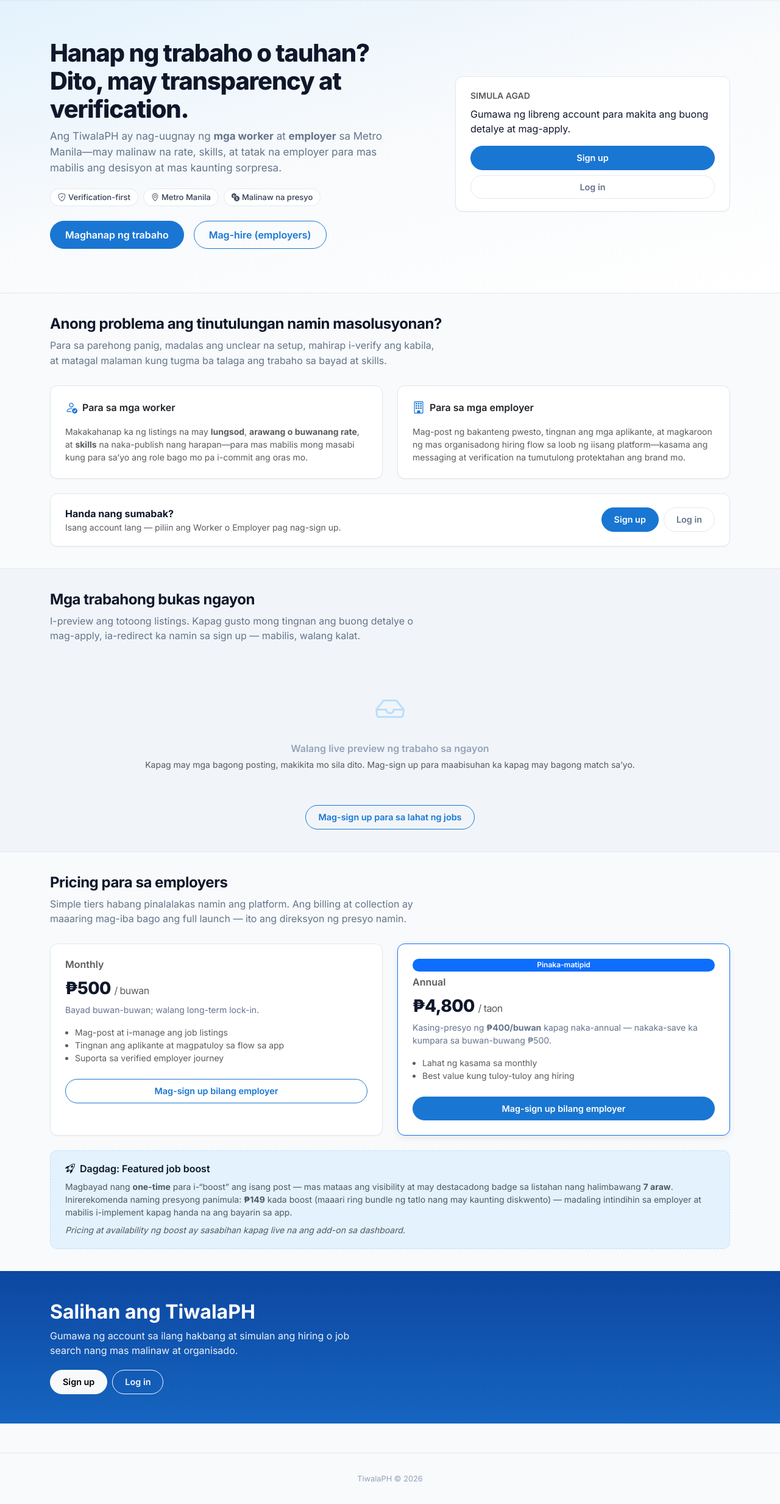
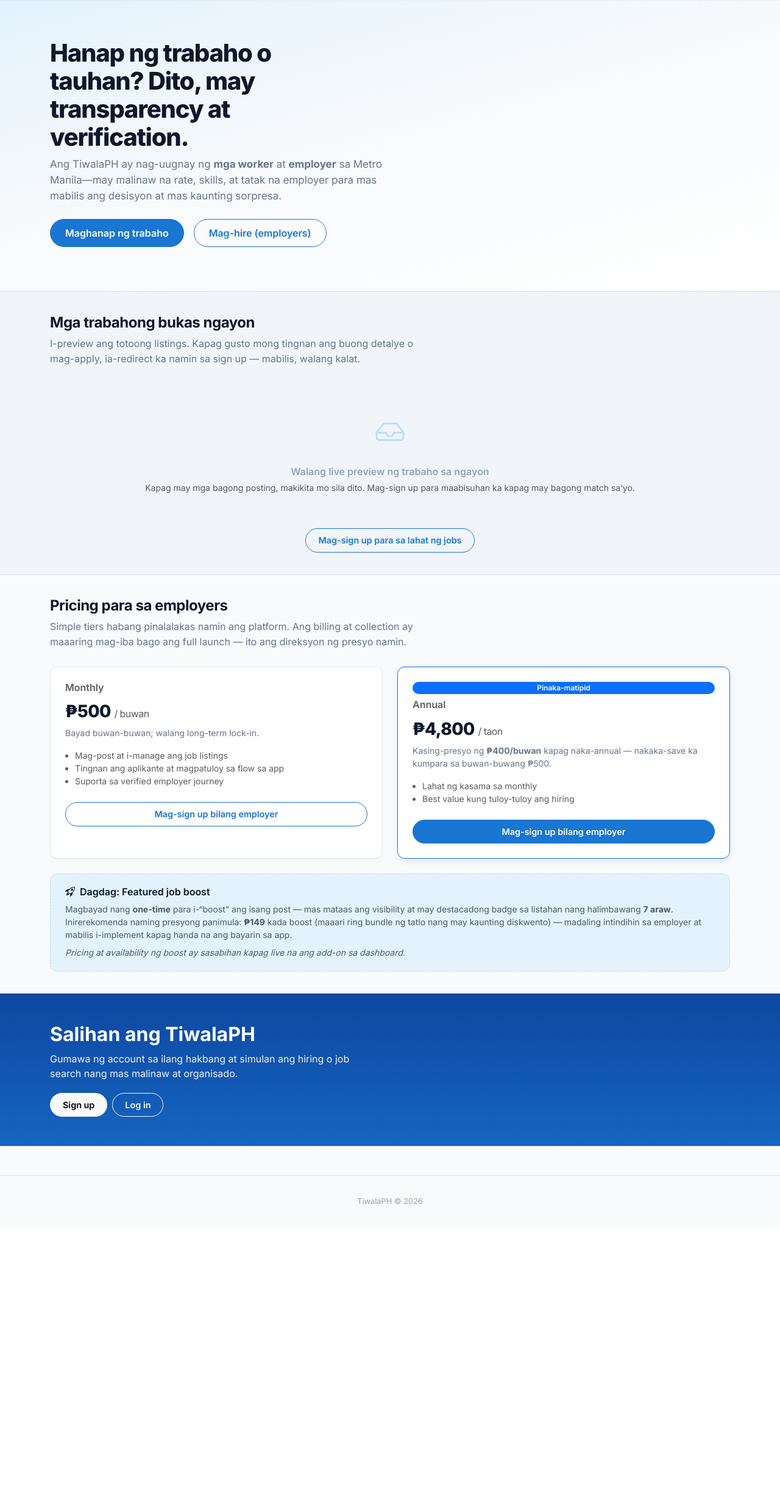
Before and after one commit to jazmin1110/ITENT-15x, a Django app: page / in a window 1280 px wide. Shown: the part 49-2515 px from the top of the page at 61% size. After the commit the page ends 2024 px from the top, so only its background shows below. Run offline with Django 4.2, Linux system fonts and the light colour scheme; data that the repository does not hold is empty.

Commit message:
ladning page edits

```diff
--- a/static/css/landing.css
+++ b/static/css/landing.css
@@ -37,12 +37,12 @@
   letter-spacing: -0.03em;
   line-height: 1.15;
   color: var(--color-text);
-  max-width: 18ch;
+  max-width: 22rem;
 }
 
 @media (min-width: 768px) {
   .landing-hero__title {
-    max-width: 22ch;
+    max-width: 28rem;
     font-size: 2.5rem;
   }
 }
@@ -52,23 +52,6 @@
   color: var(--color-text-muted);
   max-width: 36rem;
   line-height: 1.55;
-}
-
-.landing-trust-pills {
-  display: flex;
-  flex-wrap: wrap;
-  gap: 0.5rem;
-  margin-top: 1.25rem;
-}
-
-.landing-trust-pills .badge {
-  font-weight: 500;
-  padding: 0.45rem 0.75rem;
-  border-radius: var(--radius-pill);
-  background: var(--color-surface);
-  color: var(--gray-700);
-  border: 1px solid var(--color-border);
-  font-size: 0.8125rem;
 }
 
 .landing-section-title {
@@ -83,34 +66,6 @@
   max-width: 40rem;
   margin-bottom: 1.75rem;
   line-height: 1.55;
-}
-
-.landing-problem-grid .card {
-  border-radius: var(--radius-md);
-  border: 1px solid var(--color-border);
-  box-shadow: var(--shadow-sm);
-  height: 100%;
-}
-
-.landing-problem-grid .card-title {
-  font-weight: 600;
-  font-size: 1rem;
-  display: flex;
-  align-items: center;
-  gap: 0.5rem;
-}
-
-.landing-problem-grid .card-title i {
-  color: var(--color-primary);
-  font-size: 1.25rem;
-}
-
-.landing-cta-strip {
-  background: var(--color-surface);
-  border: 1px solid var(--color-border);
-  border-radius: var(--radius-md);
-  padding: 1.25rem 1.5rem;
-  box-shadow: var(--shadow-sm);
 }
 
 .landing-preview {
--- a/templates/marketing/landing.html
+++ b/templates/marketing/landing.html
@@ -13,73 +13,20 @@
 <div class="landing-page">
   <header class="landing-hero">
     <div class="container">
-      <div class="row align-items-center gy-4">
-        <div class="col-lg-7">
+      <div class="row">
+        <div class="col-lg-10 col-xl-9">
           <h1 class="landing-hero__title">Hanap ng trabaho o tauhan? Dito, may transparency at verification.</h1>
           <p class="landing-hero__lead mb-0">
             Ang TiwalaPH ay nag-uugnay ng <strong>mga worker</strong> at <strong>employer</strong> sa Metro Manila—may malinaw na rate, skills, at tatak na employer para mas mabilis ang desisyon at mas kaunting sorpresa.
           </p>
-          <div class="landing-trust-pills" role="list">
-            <span class="badge" role="listitem"><i class="bi bi-shield-check me-1" aria-hidden="true"></i>Verification-first</span>
-            <span class="badge" role="listitem"><i class="bi bi-geo-alt me-1" aria-hidden="true"></i>Metro Manila</span>
-            <span class="badge" role="listitem"><i class="bi bi-currency-exchange me-1" aria-hidden="true"></i>Malinaw na presyo</span>
-          </div>
           <div class="d-flex flex-column flex-sm-row gap-2 gap-lg-3 mt-4">
             <a href="#preview-trabaho" class="btn btn-primary btn-lg px-4">Maghanap ng trabaho</a>
             <a href="#para-sa-employers" class="btn btn-outline-primary btn-lg px-4">Mag-hire (employers)</a>
           </div>
         </div>
-        <div class="col-lg-5">
-          <div class="landing-cta-strip">
-            <p class="small text-muted mb-2 fw-semibold text-uppercase letter-spacing-1">Simula agad</p>
-            <p class="mb-3">Gumawa ng libreng account para makita ang buong detalye at mag-apply.</p>
-            <div class="d-grid gap-2">
-              <a href="{% url 'signup' %}" class="btn btn-primary">Sign up</a>
-              <a href="{% url 'login' %}" class="btn btn-outline-secondary">Log in</a>
-            </div>
-          </div>
-        </div>
       </div>
     </div>
   </header>
-
-  <section class="landing-section--tight" aria-labelledby="landing-problem-heading">
-    <div class="container">
-      <h2 id="landing-problem-heading" class="landing-section-title">Anong problema ang tinutulungan namin masolusyonan?</h2>
-      <p class="landing-section-intro">
-        Para sa parehong panig, madalas ang unclear na setup, mahirap i-verify ang kabila, at matagal malaman kung tugma ba talaga ang trabaho sa bayad at skills.
-      </p>
-      <div class="row g-4 landing-problem-grid">
-        <div class="col-md-6">
-          <div class="card p-4">
-            <h3 class="card-title h6 mb-3"><i class="bi bi-person-check" aria-hidden="true"></i> Para sa mga worker</h3>
-            <p class="text-muted small mb-0">
-              Makakahanap ka ng listings na may <strong>lungsod</strong>, <strong>arawang o buwanang rate</strong>, at <strong>skills</strong> na naka-publish nang harapan—para mas mabilis mong masabi kung para sa’yo ang role bago mo pa i-commit ang oras mo.
-            </p>
-          </div>
-        </div>
-        <div class="col-md-6">
-          <div class="card p-4">
-            <h3 class="card-title h6 mb-3"><i class="bi bi-building" aria-hidden="true"></i> Para sa mga employer</h3>
-            <p class="text-muted small mb-0">
-              Mag-post ng bakanteng pwesto, tingnan ang mga aplikante, at magkaroon ng mas organisadong hiring flow sa loob ng iisang platform—kasama ang messaging at verification na tumutulong protektahan ang brand mo.
-            </p>
-          </div>
-        </div>
-      </div>
-
-      <div class="landing-cta-strip mt-4 d-flex flex-column flex-sm-row align-items-stretch align-items-sm-center justify-content-between gap-3">
-        <div>
-          <strong>Handa nang sumabak?</strong>
-          <span class="d-block text-muted small">Isang account lang — piliin ang Worker o Employer pag nag-sign up.</span>
-        </div>
-        <div class="d-flex flex-column flex-sm-row gap-2 flex-shrink-0">
-          <a href="{% url 'signup' %}" class="btn btn-primary">Sign up</a>
-          <a href="{% url 'login' %}" class="btn btn-outline-secondary">Log in</a>
-        </div>
-      </div>
-    </div>
-  </section>
 
   <section id="preview-trabaho" class="landing-preview landing-section--tight" aria-labelledby="landing-preview-heading">
     <div class="container">
```
